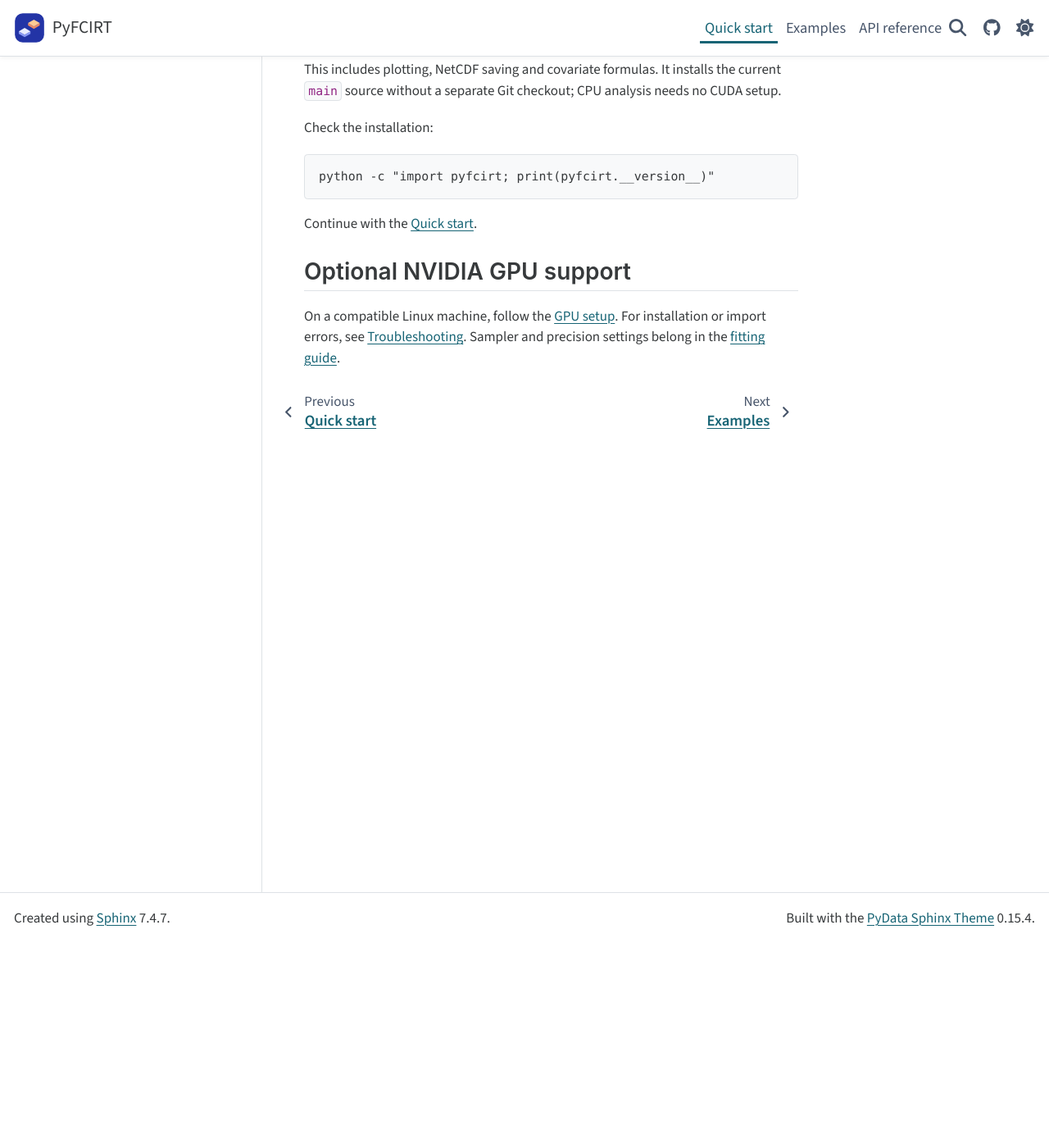
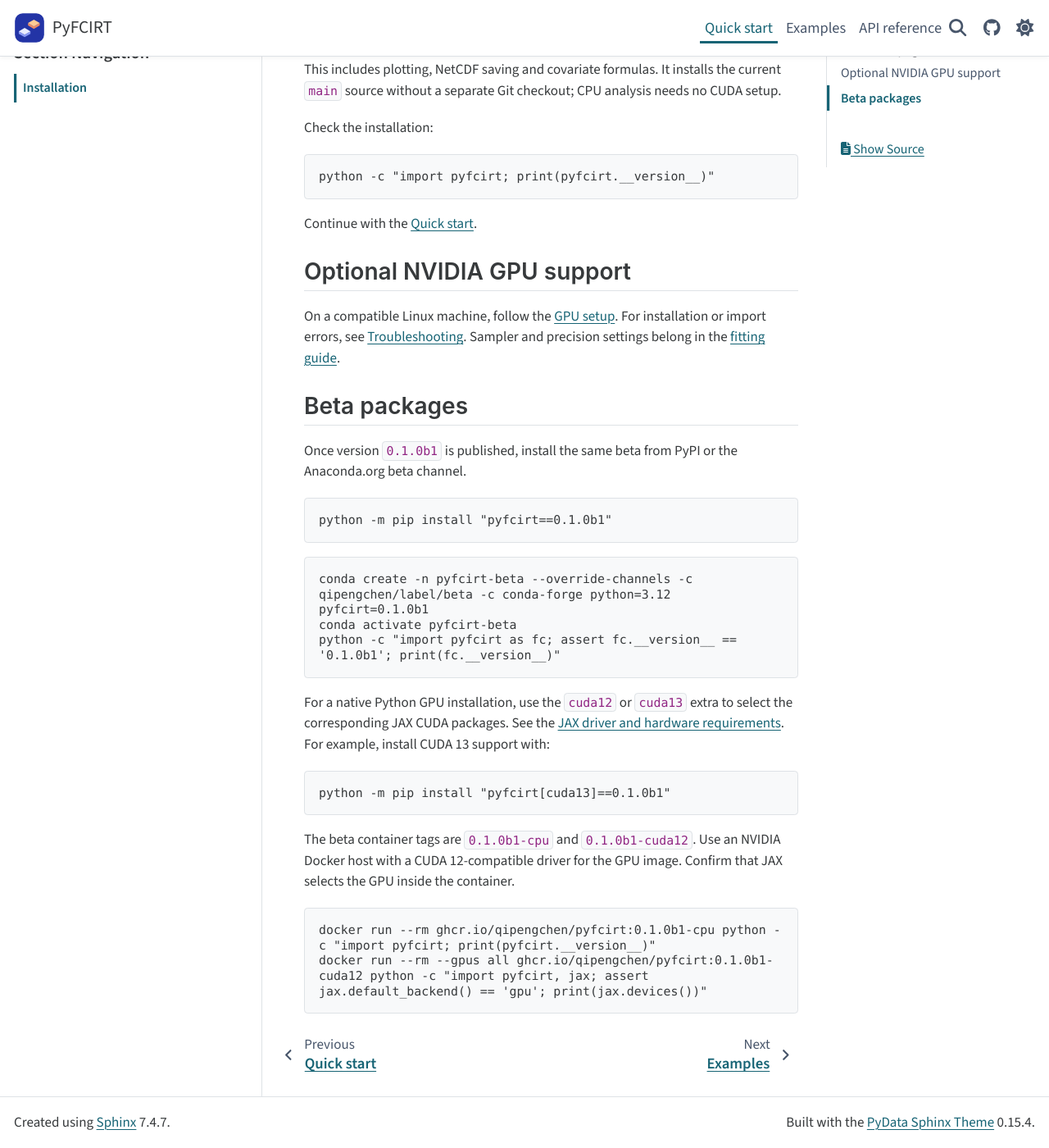
Before and after one commit to qipengchen/pyfcirt, a Sphinx documentation site: the page built from docs/installation.md, in a window 1280 px wide and 1400 px high, scrolled down 249 px. Shown: the whole window at 82% size. Built offline with Sphinx 7.4.7 and the PyData theme 0.15.4, drawn with Linux system fonts in a browser that asks for light colours.

Commit message:
Prepare PyFCIRT 0.1.0b1 release artifacts (#2)
Prepare the first beta distributions, CPU and CUDA 12 images, and tagged publishing workflow. Verify clean candidate installs and document the PyPI, conda beta, and Docker installation commands.

````diff
--- a/docs/installation.md
+++ b/docs/installation.md
@@ -22,3 +22,36 @@ Continue with the [Quick start](guide/getting_started.md).
 On a compatible Linux machine, follow the [GPU setup](examples/gpu.md).
 For installation or import errors, see [Troubleshooting](howto/troubleshooting.md).
 Sampler and precision settings belong in the [fitting guide](reference/generated/pyfcirt.Model.fit.md).
+
+## Beta packages
+
+Once version `0.1.0b1` is published, install the same beta from PyPI or
+the Anaconda.org beta channel.
+
+```console
+python -m pip install "pyfcirt==0.1.0b1"
+```
+
+```console
+conda create -n pyfcirt-beta --override-channels -c qipengchen/label/beta -c conda-forge python=3.12 pyfcirt=0.1.0b1
+conda activate pyfcirt-beta
+python -c "import pyfcirt as fc; assert fc.__version__ == '0.1.0b1'; print(fc.__version__)"
+```
+
+For a native Python GPU installation, use the `cuda12` or `cuda13` extra
+to select the corresponding JAX CUDA packages. See the
+[JAX driver and hardware requirements](https://docs.jax.dev/en/latest/installation.html#nvidia-gpu).
+For example, install CUDA 13 support with:
+
+```console
+python -m pip install "pyfcirt[cuda13]==0.1.0b1"
+```
+
+The beta container tags are `0.1.0b1-cpu` and `0.1.0b1-cuda12`.
+Use an NVIDIA Docker host with a CUDA 12-compatible driver for the GPU image.
+Confirm that JAX selects the GPU inside the container.
+
+```console
+docker run --rm ghcr.io/qipengchen/pyfcirt:0.1.0b1-cpu python -c "import pyfcirt; print(pyfcirt.__version__)"
+docker run --rm --gpus all ghcr.io/qipengchen/pyfcirt:0.1.0b1-cuda12 python -c "import pyfcirt, jax; assert jax.default_backend() == 'gpu'; print(jax.devices())"
+```
--- a/pyfcirt/__init__.py
+++ b/pyfcirt/__init__.py
@@ -1,4 +1,6 @@
 """Bayesian forced-choice analysis with native PyMC graphs and JAX kernels."""
+
+from importlib.metadata import version as _distribution_version
 
 # Apply precision defaults before numerical model components are imported.
 from pyfcirt.config import set_platform
@@ -59,7 +61,7 @@ from pyfcirt.scoring import score, score_model
 from pyfcirt.scoring.approximation import PosteriorApproximation
 from pyfcirt.simulation import simulate
 
-__version__ = "0.1.0.dev0"
+__version__ = _distribution_version("pyfcirt")
 
 __all__ = [
     "set_platform",
````
Also changed, not shown: CHANGELOG.md (+4 -0 lines), pyproject.toml (+2 -10 lines), 4 other files.
